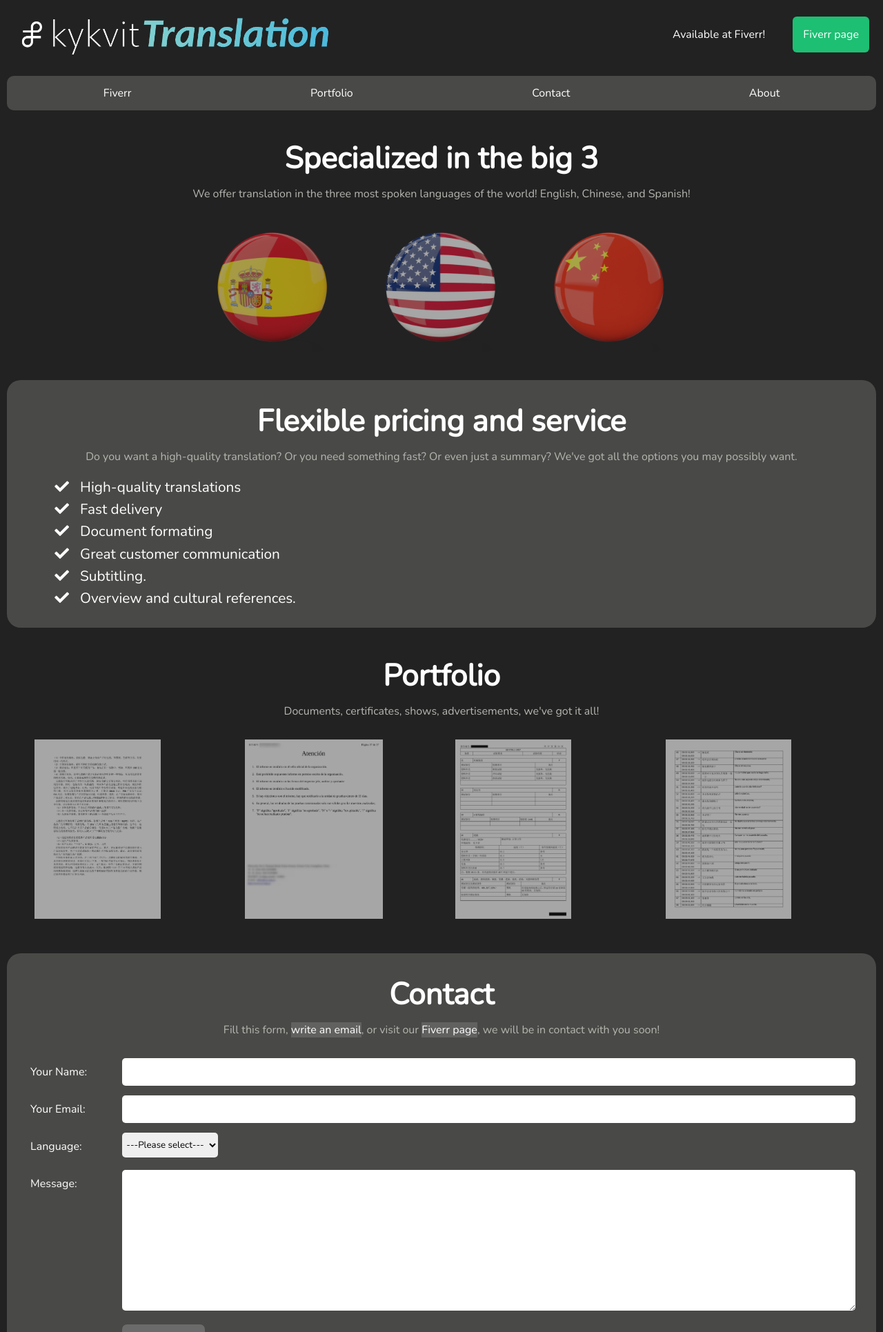
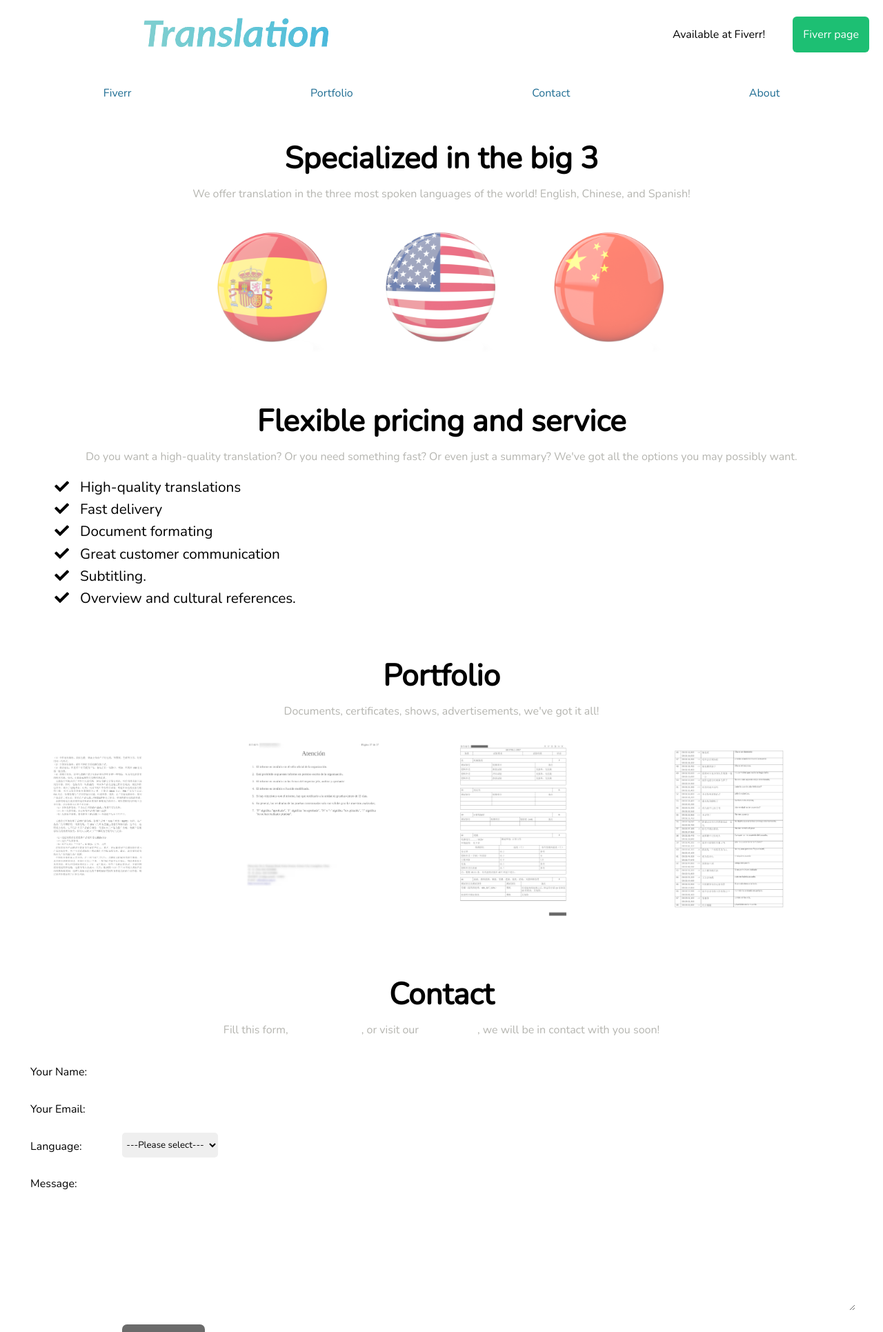
Before and after one commit to ludovitkramar/kykart, a PHP site: page /Translation/ in a window 1280 px wide. Shown: the top 1931 px of the page at 69% size. Run offline with PHP 8.4, Linux system fonts and the light colour scheme; some libraries are stand-ins or nearby versions; some web fonts are replaced.

Commit message:
light theme

```diff
--- a/Translation/index.html
+++ b/Translation/index.html
@@ -15,11 +15,6 @@
   <title>kykvit Translation</title>
 </head>
 <body>
-<!--background design starts here-->
-<!--<div class="transformContainer"><div class="trHeaderBG"></div></div>-->
-
-
-<!--background design ends here-->
 <div class="Front">
   <div class="trContentContainer">
     <div class="trContent">
--- a/Translation/translation.css
+++ b/Translation/translation.css
@@ -1,30 +1,25 @@
+.darkTheme {
+    --body-bg: #222222;
+    --selection: #858585;
+    --text: #ffffff;
+    --blocks-bg: #494947;
+    --navbar-bg: #494947;
+    --footer-bg: #272725;
+}
+
 body {
-    background-color: #222222;
+    background-color: var(--body-bg);
 }
 
 ::selection {
-    background-color: #858585;
+    background-color: var(--selection);
 }
 
 * {
-    color: #fff;
+    color: var(--text);
     padding: 0%;
     margin: 0%;
     font-family: Nunito;
-}
-
-div.trHeaderBG {
-    border: 2px solid #494947;
-    width: 300%;
-    height: 500px;
-    rotate: -5deg;
-    margin-left: -150%;
-    margin-top: -200px;
-}
-
-div.transformContainer {
-    width: 100%;
-    overflow: hidden;
 }
 
 div.Front {
@@ -81,6 +76,7 @@
     padding: 15px;
     transition: .2s;
     position: sticky;
+    color: #ffffff;
 }
 
 .trGreenButton:hover {
@@ -99,8 +95,7 @@
 }
 
 div.footer {
-    background-color: #272725;
-    /*MAYBE USE THAT COLOR IF DOESNT LOOK GOOD*/
+    background-color: var(--footer-bg);
 }
 
 .trNavBar {
@@ -110,14 +105,14 @@
     border-radius: 10px;
     padding-right: 10px;
     padding-left: 10px;
-    background-color: #494947;
+    background-color: var(--navbar-bg);
     margin: 10px;
     transition: .5s;
 }
 
 .trNavBar > a {
     height: 100%;
-    background-color: #494947;
+    background-color: var(--navbar-bg);
     padding-left: 12px;
     padding-right: 12px;
     flex-grow: 1;
@@ -312,7 +307,7 @@
 }
 
 .colorBox {
-    background-color: #494947;
+    background-color: var(--blocks-bg);
     border-radius: 20px;
 }
 
```
